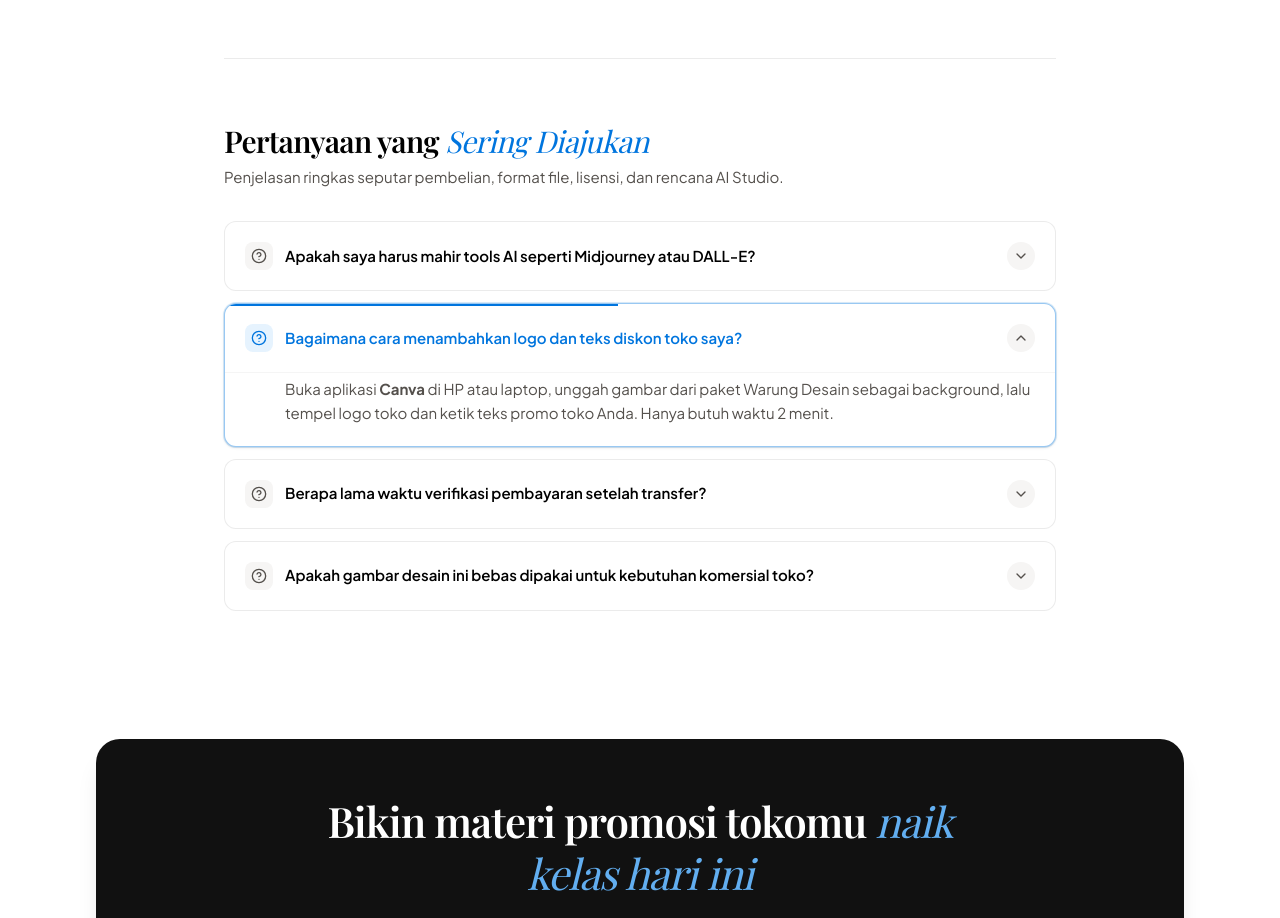
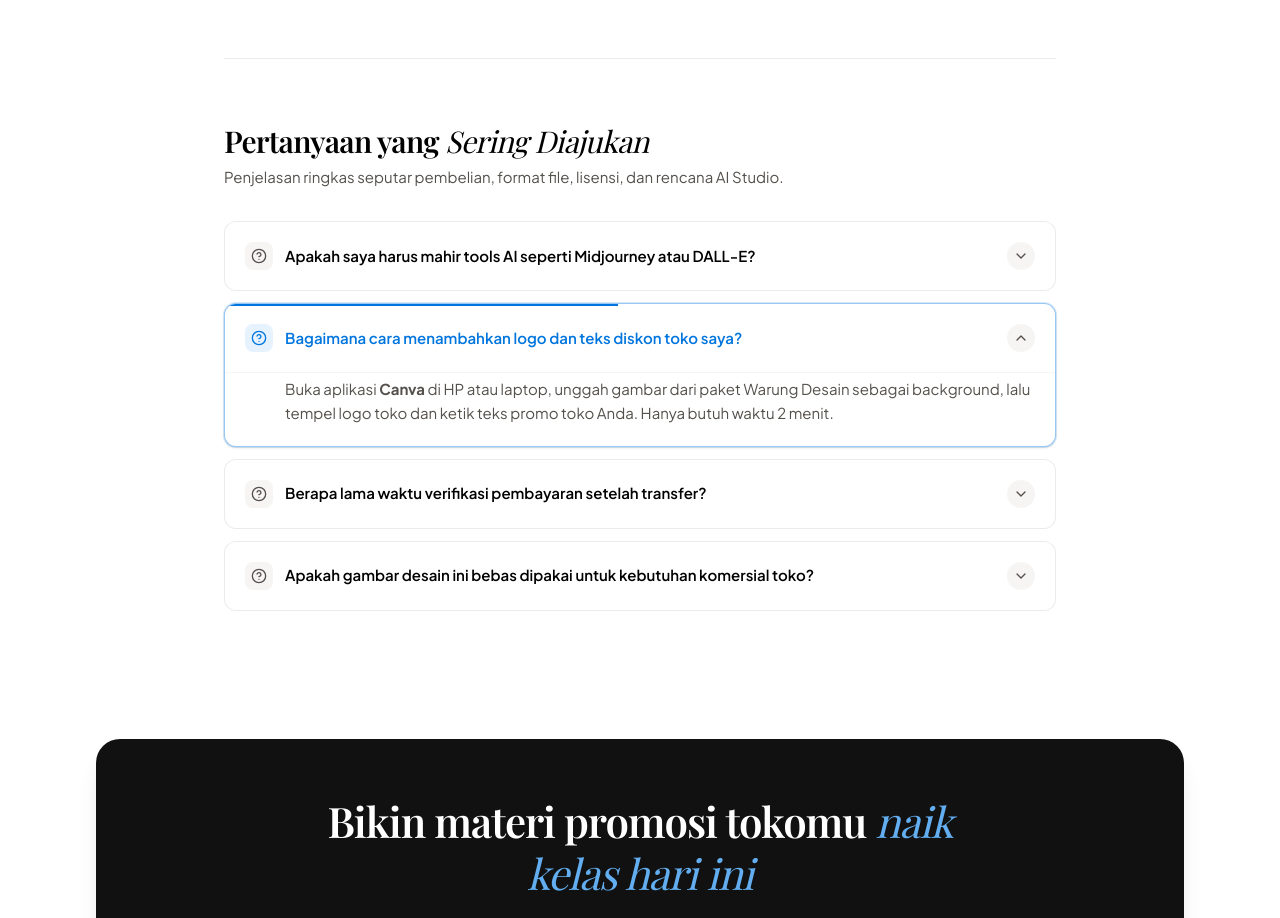
Before and after one commit to ryaleason/warung-design, a Next.js app: page / in a window 1280 px wide. Shown: the part 7180-8098 px from the top of the page. Built offline with nearby package versions, Linux system fonts and the light colour scheme; no server answers; a web font is replaced by a local one.

Commit message:
Update page.tsx

```diff
--- a/app/page.tsx
+++ b/app/page.tsx
@@ -586,7 +586,7 @@ export default async function HomePage() {
             <div className="text-left">
               <h2 className="font-serif text-2xl sm:text-3xl font-semibold tracking-tight text-[#000000]">
                 Pertanyaan yang{' '}
-                <span className="italic font-normal text-[#0075de]">Sering Diajukan</span>
+                <span className="italic font-normal text-[#000000]">Sering Diajukan</span>
               </h2>
               <p className="mt-1.5 text-[15px] text-[#54504c]">
                 Penjelasan ringkas seputar pembelian, format file, lisensi, dan rencana AI Studio.
```
